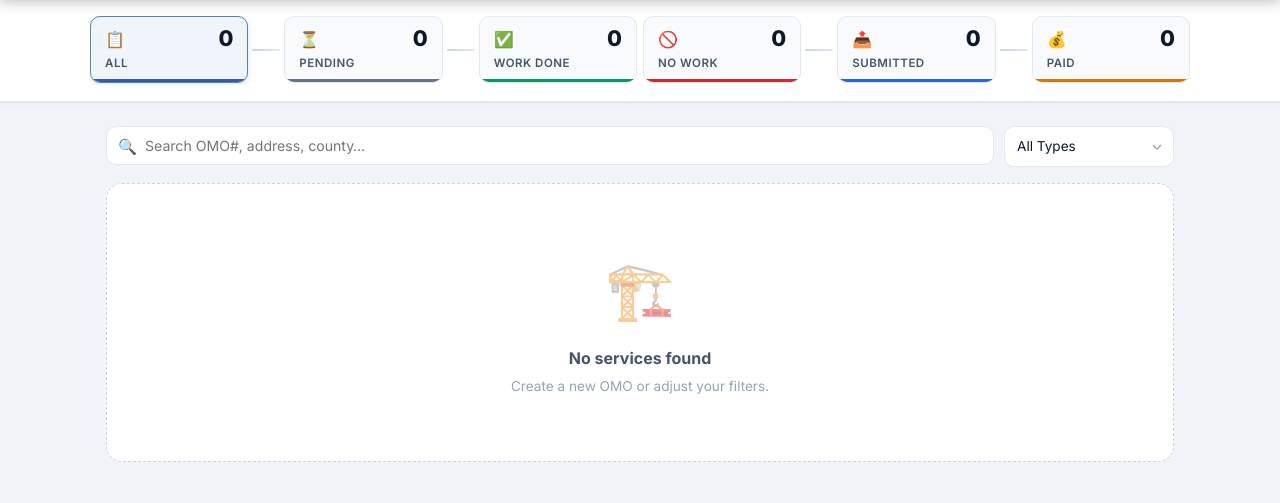
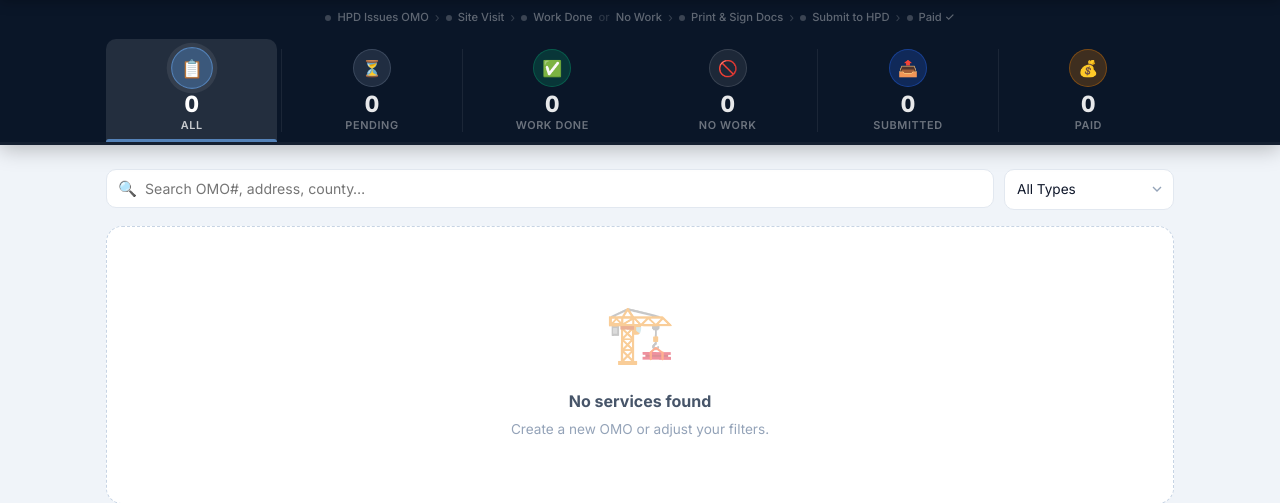
Before and after one commit to rolfisobko-collab/affidavit-manager, a Flask app: page / in a window 1280 px wide. Shown: the part 60-563 px from the top of the page. Run offline with Flask 3, Linux system fonts and the light colour scheme; data that the repository does not hold is empty; some libraries are stand-ins or nearby versions.

Commit message:
Redesign pipeline as dark app-style stepper with flow hint bar
- Replace pipe-cards with dark navy pipeline steps + bubble icons
- Add workflow hint bar showing the full OMO lifecycle in one line
- Redesign service cards: colored top border per status, separated
  footer section for print/workflow/mgmt actions with visual dividers
- Make print buttons always prominent (act-print style, navy filled)
- Separate workflow buttons and edit/delete from print buttons visually

Made-with: Cursor

```diff
--- a/static/app.js
+++ b/static/app.js
@@ -521,31 +521,44 @@ function renderAll() {
       r.invoice_number ? `<span class="meta-chip">🧾 #${esc(r.invoice_number)}</span>` : '',
     ].filter(Boolean).join('');
 
-    // ── Acciones de descarga/impresión: SIEMPRE disponibles ────────────────────
-    // Los PDFs se generan escribiendo sobre los templates provistos.
-    const actions = [
-      `<button class="act-btn act-dl"  onclick="dlPdf(${r.id},'affidavit')" title="${t('action_aff')}">📋 ${t('action_aff')}</button>`,
-      `<button class="act-btn act-dl"  onclick="dlPdf(${r.id},'invoice')"   title="${t('action_inv')}">🧾 ${t('action_inv')}</button>`,
-      `<button class="act-btn act-zip" onclick="dlPdf(${r.id},'zip')"       title="${t('action_zip')}">📦 ${t('action_zip')}</button>`,
+    // ── Print/download — always visible (writes over provided PDF templates) ───
+    const printBtns = [
+      `<button class="act-btn act-print" onclick="dlPdf(${r.id},'affidavit')">📋 ${t('action_aff')}</button>`,
+      `<button class="act-btn act-print" onclick="dlPdf(${r.id},'invoice')">🧾 ${t('action_inv')}</button>`,
+      `<button class="act-btn act-zip"   onclick="dlPdf(${r.id},'zip')">📦 ${t('action_zip')}</button>`,
     ];
 
-    // ── Acciones de workflow: según estado ─────────────────────────────────────
+    // ── Workflow actions — context-sensitive ────────────────────────────────────
+    const workflowBtns = [];
     if (r.status === 'pending') {
-      actions.push(`<button class="act-btn act-work"   onclick="setStatus(${r.id},'work_performed')">${t('action_mark_work')}</button>`);
-      actions.push(`<button class="act-btn act-nowork" onclick="setStatus(${r.id},'no_work_performed')">${t('action_mark_nowork')}</button>`);
+      workflowBtns.push(`<button class="act-btn act-work"   onclick="setStatus(${r.id},'work_performed')">${t('action_mark_work')}</button>`);
+      workflowBtns.push(`<button class="act-btn act-nowork" onclick="setStatus(${r.id},'no_work_performed')">${t('action_mark_nowork')}</button>`);
     }
     if (r.status === 'work_performed' || r.status === 'no_work_performed') {
-      actions.push(`<button class="act-btn act-submit" onclick="setStatus(${r.id},'submitted')">${t('action_submit')}</button>`);
+      workflowBtns.push(`<button class="act-btn act-submit" onclick="setStatus(${r.id},'submitted')">${t('action_submit')}</button>`);
     }
     if (r.status === 'submitted') {
-      actions.push(`<button class="act-btn act-paid" onclick="setStatus(${r.id},'paid')">${t('action_paid')}</button>`);
+      workflowBtns.push(`<button class="act-btn act-paid" onclick="setStatus(${r.id},'paid')">${t('action_paid')}</button>`);
     }
 
-    actions.push(`<button class="act-btn act-edit"   onclick="openModal(${JSON.stringify(r).replace(/"/g,'&quot;')})">${t('action_edit')}</button>`);
-    actions.push(`<button class="act-btn act-danger" onclick="deleteService(${r.id})">${t('action_del')}</button>`);
+    // ── Edit / delete ───────────────────────────────────────────────────────────
+    const mgmtBtns = [
+      `<button class="act-btn act-edit"   onclick="openModal(${JSON.stringify(r).replace(/"/g,'&quot;')})">${t('action_edit')}</button>`,
+      `<button class="act-btn act-danger" onclick="deleteService(${r.id})">${t('action_del')}</button>`,
+    ];
+
+    // Combine: print | sep | workflow | sep | mgmt
+    const sep = `<div class="footer-sep"></div>`;
+    const actions = [
+      ...printBtns,
+      ...(workflowBtns.length ? [sep, ...workflowBtns] : []),
+      sep,
+      ...mgmtBtns,
+    ];
 
     return `
     <div class="service-card entering" data-status="${r.status}" style="animation-delay:${idx * 30}ms">
+      <div class="card-inner">
         <div class="card-left">
           <span class="omo-num">${esc(r.omo_number) || '—'}</span>
           <div class="omo-date">${esc(date)}</div>
@@ -555,12 +568,11 @@ function renderAll() {
           <div class="card-meta">${chips}</div>
         </div>
         <div class="card-right">
-        <div>
           <span class="status-badge ${sm.badge}">${sm.icon} ${label}</span>
+          <div class="${amt ? 'card-amount' : 'card-amount no-amount'}">${amt ?? '—'}</div>
         </div>
-        <div class="${amt ? 'card-amount' : 'card-amount no-amount'}">${amt ?? '—'}</div>
-        <div class="card-actions">${actions.join('')}</div>
       </div>
+      <div class="card-footer">${actions.join('')}</div>
     </div>`;
   }).join('');
 }
--- a/static/style.css
+++ b/static/style.css
@@ -197,97 +197,167 @@ a { color: inherit; text-decoration: none; }
 
 /* ── PIPELINE ────────────────────────────────────────────────────────────────── */
 .pipeline-wrap {
-  background: var(--surface);
-  border-bottom: 1px solid var(--border);
-  padding: 16px 24px;
+  background: var(--navy-900);
   position: sticky;
   top: var(--header-h);
   z-index: 100;
-  box-shadow: var(--shadow-xs);
+  box-shadow: 0 4px 20px rgba(0,0,0,.25);
 }
 
-.pipeline {
+/* Flow hint bar */
+.flow-hint {
+  display: flex;
+  align-items: center;
+  justify-content: center;
+  gap: 0;
+  padding: 8px 24px 0;
+  overflow-x: auto;
+  max-width: 1100px;
+  margin: 0 auto;
+}
+.flow-hint-step {
   display: flex;
   align-items: center;
   gap: 6px;
+  font-size: .7rem;
+  color: rgba(255,255,255,.35);
+  font-weight: 500;
+  white-space: nowrap;
+  padding: 0 4px;
+}
+.flow-hint-step.active-hint { color: rgba(255,255,255,.75); font-weight: 700; }
+.flow-hint-arrow {
+  color: rgba(255,255,255,.18);
+  font-size: .8rem;
+  padding: 0 2px;
+  flex-shrink: 0;
+}
+.flow-hint-dot {
+  width: 6px; height: 6px;
+  border-radius: 50%;
+  background: rgba(255,255,255,.2);
+  flex-shrink: 0;
+}
+.flow-hint-step.active-hint .flow-hint-dot { background: var(--gold-400); }
+
+/* Pipeline steps */
+.pipeline {
+  display: flex;
+  align-items: stretch;
   max-width: 1100px;
   margin: 0 auto;
+  padding: 12px 16px 0;
+  gap: 4px;
   overflow-x: auto;
-  padding-bottom: 2px;
 }
 
-.pipe-connector {
-  flex-shrink: 0;
-  width: 28px;
-  height: 2px;
-  background: linear-gradient(90deg, var(--border-2), var(--border));
-  border-radius: 2px;
-  margin: 0 -2px;
-}
-
-.pipe-card {
+.pipe-step {
   flex: 1;
-  min-width: 110px;
-  max-width: 200px;
-  background: var(--surface-2);
-  border: 1.5px solid var(--border);
-  border-radius: var(--radius);
-  padding: 10px 14px;
-  cursor: pointer;
-  transition: var(--t-base);
+  min-width: 90px;
   display: flex;
   flex-direction: column;
-  gap: 4px;
+  align-items: center;
+  gap: 0;
+  cursor: pointer;
+  padding: 10px 8px 0;
+  border-radius: var(--radius) var(--radius) 0 0;
   position: relative;
-  overflow: hidden;
+  transition: var(--t-base);
+  background: transparent;
+  border: none;
 }
-.pipe-card::before {
+.pipe-step::after {
   content: '';
   position: absolute;
   bottom: 0; left: 0; right: 0;
   height: 3px;
-  background: var(--border-2);
-  border-radius: 0 0 var(--radius) var(--radius);
+  background: transparent;
+  border-radius: 3px 3px 0 0;
   transition: var(--t-base);
 }
-.pipe-card:hover { transform: translateY(-2px); box-shadow: var(--shadow-sm); }
+.pipe-step:hover { background: rgba(255,255,255,.05); }
 
-.pipe-card[data-s="all"]::before          { background: var(--navy-500); }
-.pipe-card[data-s="pending"]::before      { background: var(--status-pending); }
-.pipe-card[data-s="work_performed"]::before { background: var(--status-work); }
-.pipe-card[data-s="no_work_performed"]::before { background: var(--status-nowork); }
-.pipe-card[data-s="submitted"]::before    { background: var(--status-submitted); }
-.pipe-card[data-s="paid"]::before         { background: var(--status-paid); }
+/* Active state */
+.pipe-step.active-filter            { background: rgba(255,255,255,.1); }
+.pipe-step[data-s="all"].active-filter::after            { background: var(--navy-400); }
+.pipe-step[data-s="pending"].active-filter::after        { background: var(--status-pending-bd); }
+.pipe-step[data-s="work_performed"].active-filter::after { background: var(--status-work-bd); }
+.pipe-step[data-s="no_work_performed"].active-filter::after { background: var(--status-nowork-bd); }
+.pipe-step[data-s="submitted"].active-filter::after      { background: var(--status-submitted-bd); }
+.pipe-step[data-s="paid"].active-filter::after           { background: var(--status-paid-bd); }
 
-.pipe-card.active-filter {
-  border-color: transparent;
-  box-shadow: var(--shadow-sm);
-}
-.pipe-card[data-s="all"].active-filter          { background: var(--navy-50); border-color: var(--navy-400); }
-.pipe-card[data-s="pending"].active-filter      { background: var(--status-pending-bg); border-color: var(--status-pending-bd); }
-.pipe-card[data-s="work_performed"].active-filter { background: var(--status-work-bg); border-color: var(--status-work-bd); }
-.pipe-card[data-s="no_work_performed"].active-filter { background: var(--status-nowork-bg); border-color: var(--status-nowork-bd); }
-.pipe-card[data-s="submitted"].active-filter    { background: var(--status-submitted-bg); border-color: var(--status-submitted-bd); }
-.pipe-card[data-s="paid"].active-filter         { background: var(--status-paid-bg); border-color: var(--status-paid-bd); }
-
-.pipe-top {
+/* Step icon bubble */
+.pipe-bubble {
+  width: 38px; height: 38px;
+  border-radius: 50%;
+  background: rgba(255,255,255,.08);
+  border: 1.5px solid rgba(255,255,255,.12);
   display: flex;
   align-items: center;
-  justify-content: space-between;
+  justify-content: center;
+  font-size: 1rem;
+  transition: var(--t-base);
+  margin-bottom: 6px;
+  flex-shrink: 0;
 }
-.pipe-icon { font-size: 1rem; }
+.pipe-step[data-s="all"]             .pipe-bubble { background: rgba(84,130,184,.25);  border-color: rgba(84,130,184,.4); }
+.pipe-step[data-s="pending"]         .pipe-bubble { background: rgba(100,116,139,.25); border-color: rgba(100,116,139,.4); }
+.pipe-step[data-s="work_performed"]  .pipe-bubble { background: rgba(5,150,105,.25);   border-color: rgba(5,150,105,.4); }
+.pipe-step[data-s="no_work_performed"].pipe-bubble{ background: rgba(220,38,38,.25);   border-color: rgba(220,38,38,.4); }
+.pipe-step[data-s="submitted"]       .pipe-bubble { background: rgba(37,99,235,.25);   border-color: rgba(37,99,235,.4); }
+.pipe-step[data-s="paid"]            .pipe-bubble { background: rgba(217,119,6,.25);   border-color: rgba(217,119,6,.4); }
+
+.pipe-step.active-filter .pipe-bubble {
+  transform: scale(1.1);
+  box-shadow: 0 0 0 4px rgba(255,255,255,.08);
+}
+.pipe-step[data-s="all"].active-filter             .pipe-bubble { background: rgba(84,130,184,.5);  border-color: var(--navy-400); }
+.pipe-step[data-s="pending"].active-filter         .pipe-bubble { background: rgba(100,116,139,.5); border-color: var(--status-pending-bd); }
+.pipe-step[data-s="work_performed"].active-filter  .pipe-bubble { background: rgba(5,150,105,.5);   border-color: var(--status-work-bd); }
+.pipe-step[data-s="no_work_performed"].active-filter .pipe-bubble{ background: rgba(220,38,38,.5);  border-color: var(--status-nowork-bd); }
+.pipe-step[data-s="submitted"].active-filter       .pipe-bubble { background: rgba(37,99,235,.5);   border-color: var(--status-submitted-bd); }
+.pipe-step[data-s="paid"].active-filter            .pipe-bubble { background: rgba(217,119,6,.5);   border-color: var(--status-paid-bd); }
+
+/* Count & Label */
+.pipe-count-wrap {
+  display: flex;
+  flex-direction: column;
+  align-items: center;
+  gap: 2px;
+  padding-bottom: 10px;
+}
 .pipe-count {
-  font-size: 1.35rem;
+  font-size: 1.4rem;
   font-weight: 800;
-  color: var(--text);
+  color: rgba(255,255,255,.9);
   line-height: 1;
+  font-variant-numeric: tabular-nums;
 }
 .pipe-label {
-  font-size: .72rem;
+  font-size: .68rem;
   font-weight: 600;
-  color: var(--text-2);
+  color: rgba(255,255,255,.4);
   text-transform: uppercase;
-  letter-spacing: .5px;
+  letter-spacing: .6px;
+  white-space: nowrap;
+}
+.pipe-step.active-filter .pipe-count { color: #fff; }
+.pipe-step.active-filter .pipe-label { color: rgba(255,255,255,.75); }
+
+/* Vertical dividers between steps */
+.pipe-divider {
+  width: 1px;
+  background: rgba(255,255,255,.07);
+  align-self: stretch;
+  margin: 10px 0;
+  flex-shrink: 0;
+}
+
+/* Bottom border line */
+.pipeline-bottom {
+  height: 3px;
+  background: rgba(255,255,255,.04);
+  max-width: 100%;
 }
 
 /* ── MAIN CONTENT ────────────────────────────────────────────────────────────── */
@@ -359,37 +429,18 @@ a { color: inherit; text-decoration: none; }
 .services-grid {
   display: flex;
   flex-direction: column;
-  gap: 10px;
+  gap: 8px;
 }
 
 .service-card {
   background: var(--surface);
-  border: 1.5px solid var(--border);
+  border: 1px solid var(--border);
   border-radius: var(--radius-lg);
-  padding: 16px 20px;
-  display: grid;
-  grid-template-columns: auto 1fr auto;
-  gap: 16px;
-  align-items: center;
+  overflow: hidden;
   transition: var(--t-base);
   cursor: default;
   position: relative;
-  overflow: hidden;
 }
-.service-card::before {
-  content: '';
-  position: absolute;
-  left: 0; top: 0; bottom: 0;
-  width: 4px;
-  border-radius: var(--radius-lg) 0 0 var(--radius-lg);
-  background: var(--border-2);
-  transition: var(--t-base);
-}
-.service-card[data-status="pending"]::before      { background: var(--status-pending); }
-.service-card[data-status="work_performed"]::before { background: var(--status-work); }
-.service-card[data-status="no_work_performed"]::before { background: var(--status-nowork); }
-.service-card[data-status="submitted"]::before    { background: var(--status-submitted); }
-.service-card[data-status="paid"]::before         { background: var(--status-paid); }
 .service-card:hover {
   border-color: var(--navy-200);
   box-shadow: var(--shadow-sm);
--- a/templates/index.html
+++ b/templates/index.html
@@ -36,54 +36,71 @@
 
   <!-- ════════════════════════════ PIPELINE ══════════════════════════════════ -->
   <div class="pipeline-wrap">
+    <!-- Workflow hint -->
+    <div class="flow-hint">
+      <div class="flow-hint-step"><div class="flow-hint-dot"></div>HPD Issues OMO</div>
+      <div class="flow-hint-arrow">›</div>
+      <div class="flow-hint-step"><div class="flow-hint-dot"></div>Site Visit</div>
+      <div class="flow-hint-arrow">›</div>
+      <div class="flow-hint-step"><div class="flow-hint-dot"></div>Work Done <span style="opacity:.4">or</span> No Work</div>
+      <div class="flow-hint-arrow">›</div>
+      <div class="flow-hint-step"><div class="flow-hint-dot"></div>Print &amp; Sign Docs</div>
+      <div class="flow-hint-arrow">›</div>
+      <div class="flow-hint-step"><div class="flow-hint-dot"></div>Submit to HPD</div>
+      <div class="flow-hint-arrow">›</div>
+      <div class="flow-hint-step"><div class="flow-hint-dot"></div>Paid ✓</div>
+    </div>
+
+    <!-- Status pipeline -->
     <div class="pipeline">
-      <div class="pipe-card active-filter" data-s="all" onclick="setStatusFilter('all')">
-        <div class="pipe-top">
-          <span class="pipe-icon">📋</span>
+      <button class="pipe-step active-filter" data-s="all" onclick="setStatusFilter('all')">
+        <div class="pipe-bubble">📋</div>
+        <div class="pipe-count-wrap">
           <span class="pipe-count" id="pc_all">0</span>
+          <span class="pipe-label" data-t="pipe_all">All</span>
         </div>
-        <div class="pipe-label" data-t="pipe_all">All</div>
-      </div>
-      <div class="pipe-connector"></div>
-      <div class="pipe-card" data-s="pending" onclick="setStatusFilter('pending')">
-        <div class="pipe-top">
-          <span class="pipe-icon">⏳</span>
+      </button>
+      <div class="pipe-divider"></div>
+      <button class="pipe-step" data-s="pending" onclick="setStatusFilter('pending')">
+        <div class="pipe-bubble">⏳</div>
+        <div class="pipe-count-wrap">
           <span class="pipe-count" id="pc_pending">0</span>
+          <span class="pipe-label" data-t="pipe_pending">Pending</span>
         </div>
-        <div class="pipe-label" data-t="pipe_pending">Pending</div>
-      </div>
-      <div class="pipe-connector"></div>
-      <div class="pipe-card" data-s="work_performed" onclick="setStatusFilter('work_performed')">
-        <div class="pipe-top">
-          <span class="pipe-icon">✅</span>
+      </button>
+      <div class="pipe-divider"></div>
+      <button class="pipe-step" data-s="work_performed" onclick="setStatusFilter('work_performed')">
+        <div class="pipe-bubble">✅</div>
+        <div class="pipe-count-wrap">
           <span class="pipe-count" id="pc_work_performed">0</span>
+          <span class="pipe-label" data-t="pipe_work">Work Done</span>
         </div>
-        <div class="pipe-label" data-t="pipe_work">Work Done</div>
-      </div>
-      <div class="pipe-card" data-s="no_work_performed" onclick="setStatusFilter('no_work_performed')">
-        <div class="pipe-top">
-          <span class="pipe-icon">🚫</span>
+      </button>
+      <button class="pipe-step" data-s="no_work_performed" onclick="setStatusFilter('no_work_performed')">
+        <div class="pipe-bubble">🚫</div>
+        <div class="pipe-count-wrap">
           <span class="pipe-count" id="pc_no_work">0</span>
+          <span class="pipe-label" data-t="pipe_nowork">No Work</span>
         </div>
-        <div class="pipe-label" data-t="pipe_nowork">No Work</div>
-      </div>
-      <div class="pipe-connector"></div>
-      <div class="pipe-card" data-s="submitted" onclick="setStatusFilter('submitted')">
-        <div class="pipe-top">
-          <span class="pipe-icon">📤</span>
+      </button>
+      <div class="pipe-divider"></div>
+      <button class="pipe-step" data-s="submitted" onclick="setStatusFilter('submitted')">
+        <div class="pipe-bubble">📤</div>
+        <div class="pipe-count-wrap">
           <span class="pipe-count" id="pc_submitted">0</span>
+          <span class="pipe-label" data-t="pipe_submitted">Submitted</span>
         </div>
-        <div class="pipe-label" data-t="pipe_submitted">Submitted</div>
-      </div>
-      <div class="pipe-connector"></div>
-      <div class="pipe-card" data-s="paid" onclick="setStatusFilter('paid')">
-        <div class="pipe-top">
-          <span class="pipe-icon">💰</span>
+      </button>
+      <div class="pipe-divider"></div>
+      <button class="pipe-step" data-s="paid" onclick="setStatusFilter('paid')">
+        <div class="pipe-bubble">💰</div>
+        <div class="pipe-count-wrap">
           <span class="pipe-count" id="pc_paid">0</span>
+          <span class="pipe-label" data-t="pipe_paid">Paid</span>
         </div>
-        <div class="pipe-label" data-t="pipe_paid">Paid</div>
-      </div>
+      </button>
     </div>
+    <div class="pipeline-bottom"></div>
   </div>
 
   <!-- ═══════════════════════════ MAIN CONTENT ════════════════════════════════ -->
```
Also changed, not shown: other parts of static/style.css (+99 -50 lines). Lines whose indentation alone changed are shown as unchanged.
